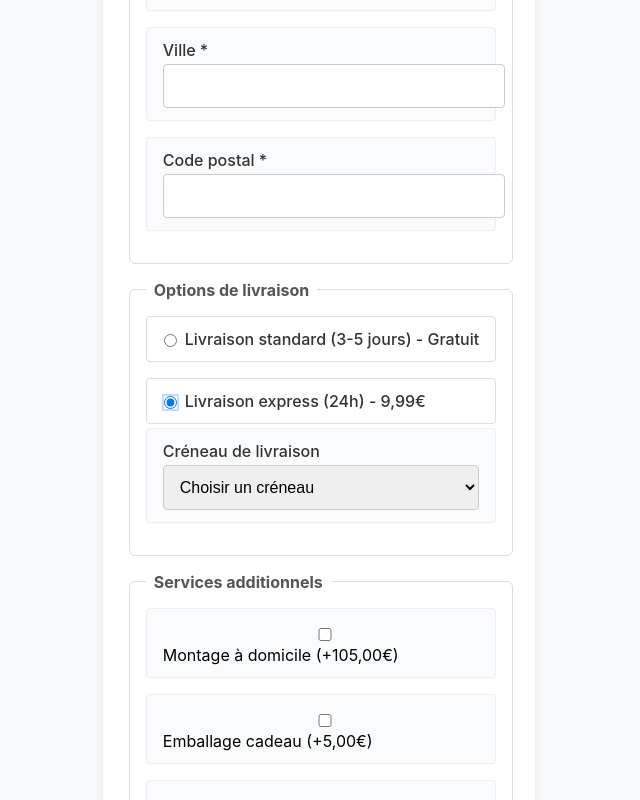
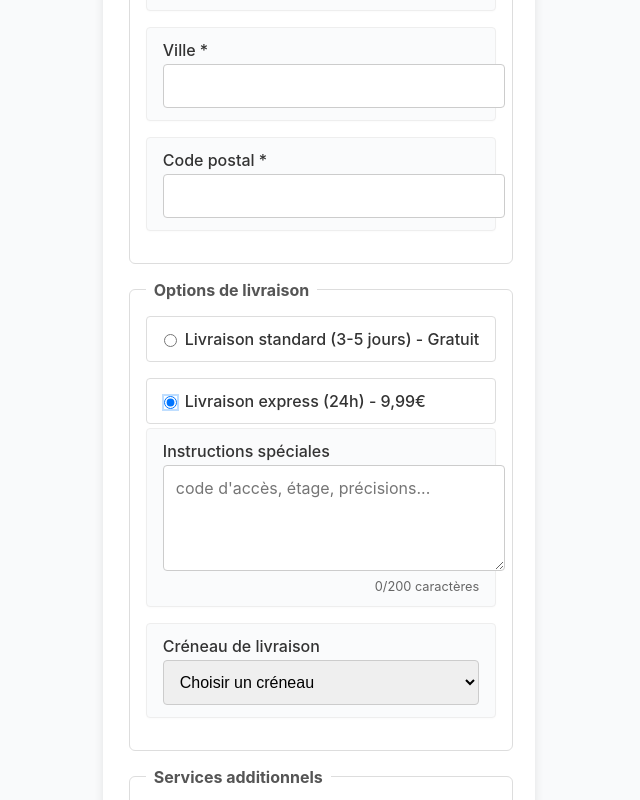
Before and after one commit to bert-IA/sneakersApp, a React (Create React App) app in the folder sneakers/: page /shipping in a window 1280 px wide. Both pictures are taken after a click on the label "Livraison express (24h) - 9,99€". Shown: the part 833-1633 px from the top of the page, without its empty margins (321-961 px from the left). Built offline with nearby package versions, Linux system fonts and the light colour scheme.

Commit message:
fix(formulaire): mise à jour ShippingPage.jsx et ShippingPage.css

```diff
--- a/sneakers/src/Pages/ShippingPage.jsx
+++ b/sneakers/src/Pages/ShippingPage.jsx
@@ -16,6 +16,7 @@ function ShippingForm({ onShippingComplete }) {
         city: '',
         postalCode: '',
         deliveryOptions: 'standard',
+        specialInstructions: '',
         deliveryTime: '',
         additionalServices: {
             assembly: false,
@@ -76,13 +77,19 @@ function ShippingForm({ onShippingComplete }) {
             errors.postalCode = 'Code postal invalide';
         }
 
+
+        if (data.phone && data.phone.trim()) {
         const phoneRegex = /^[0-9\s\-+()]{10,}$/;
-        if (data.phone && !phoneRegex.test(data.phone)) {
+        if (!phoneRegex.test(data.phone)) {
             errors.phone = 'Téléphone invalide (minimum 10 chiffres)';
         }
+        if (data.specialInstructions && data.specialInstructions.length > 200) {
+        errors.specialInstructions = 'Instructions trop longues (max 200 caractères)';
+        }
+    }
 
-        return errors;
-    };
+    return errors;
+};
 
     const handleSubmit = async (e) => {
         e.preventDefault();
@@ -253,6 +260,26 @@ function ShippingForm({ onShippingComplete }) {
                         </label>
                     </div>
 
+                    {formData.deliveryOptions==="express" && (
+                        <div className="form-group">
+                            <label htmlFor="specialInstructions">Instructions spéciales</label>
+                            <textarea
+                                id="specialInstructions"
+                                name="specialInstructions"
+                                value={formData.specialInstructions}
+                                onChange={handleChange}
+                                placeholder="code d'accès, étage, précisions..."
+                                maxLength={200}
+                                rows={4}
+                                disabled={isSubmitting}
+                            />
+                        <small className="char-count">
+                        {formData.specialInstructions.length}/200 caractères
+                        </small>
+
+                        <ErrorMessage error={errors.specialInstructions} />
+                        </div>
+                    )}
                     <div className="form-group">
                     <label htmlFor="deliveryTime">Créneau de livraison</label>
                     <select
--- a/sneakers/src/styles/ShippingPage.css
+++ b/sneakers/src/styles/ShippingPage.css
@@ -133,6 +133,25 @@ button[type="submit"]:disabled {
     border-radius: 4px;
 }
 
+textarea {
+    width: 100%;
+    padding: 0.75rem;
+    border: 1px solid #ccc;
+    border-radius: 4px;
+    font-size: 1rem;
+    font-family: inherit;
+    resize: vertical;
+    min-height: 80px;
+}
+
+.char-count {
+    display: block;
+    text-align: right;
+    color: #666;
+    font-size: 0.8rem;
+    margin-top: 0.25rem;
+}
+
 /* Media queries pour l'optimisation de la hauteur */
 @media (max-height: 800px) {
     .shipping-form {
```
